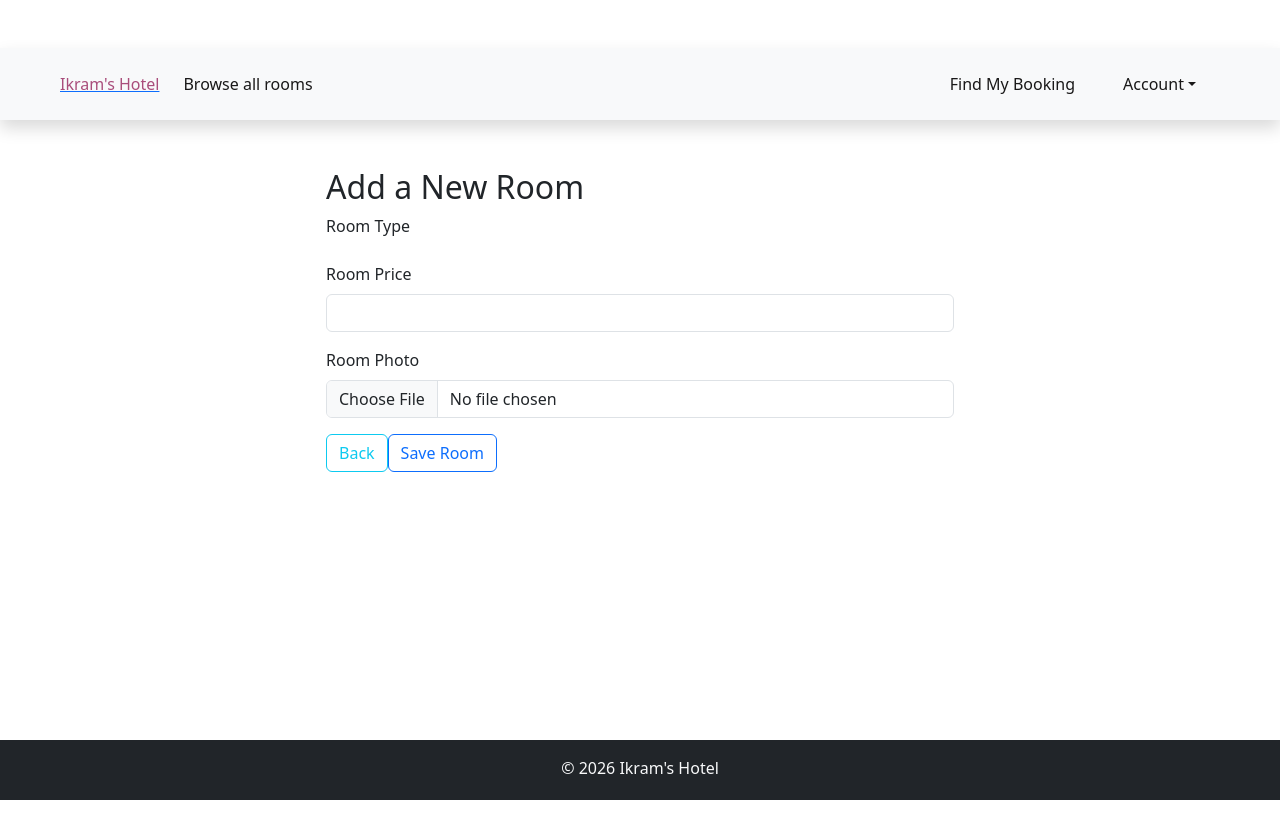
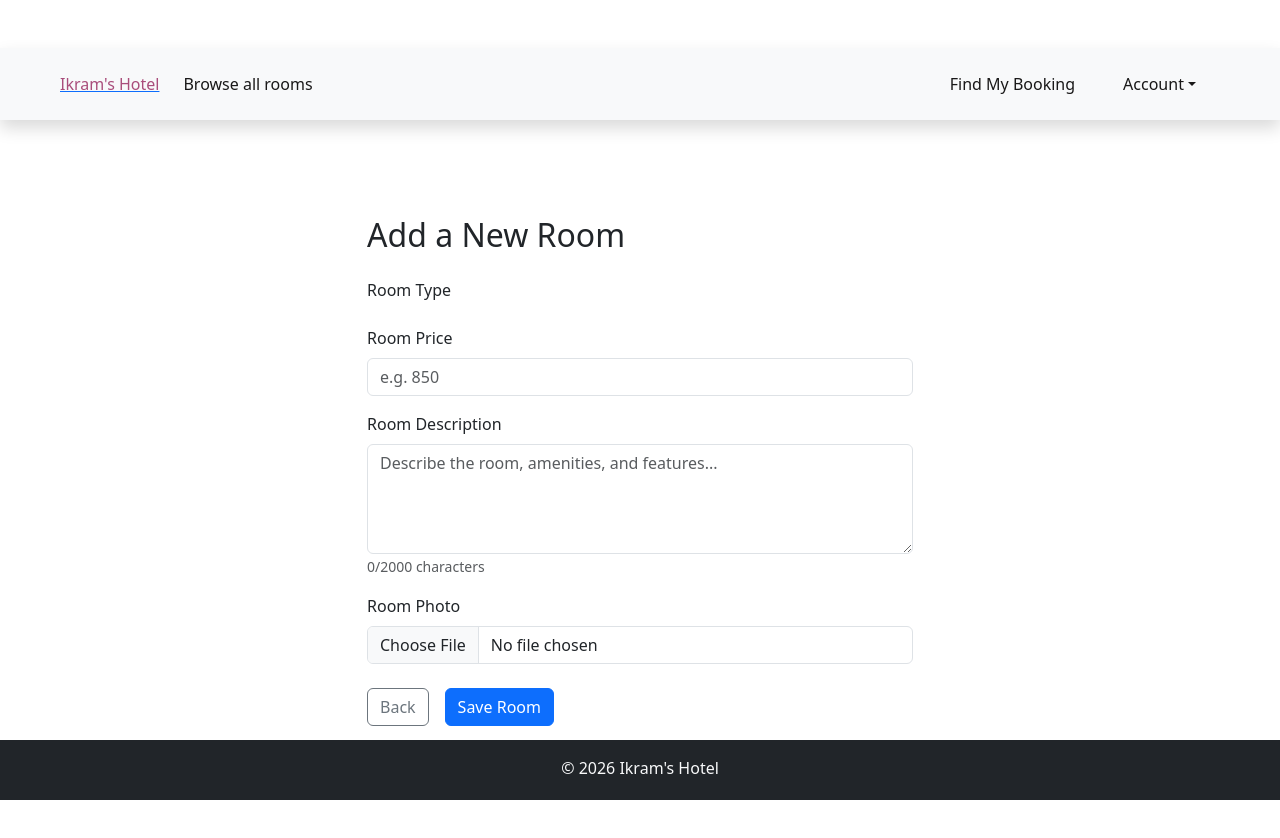
Before and after one commit to ikraammel/Hotel-Booking-Application, a React (Vite) app in the folder frontend/hotel-react/: page /add-room in a window 1280 px wide. Shown: the top 838 px of the page. Built offline with nearby package versions, Linux system fonts and the light colour scheme; no server answers.

Commit message:
Add room description field to room creation form

```diff
--- a/frontend/hotel-react/src/components/room/AddRoom.jsx
+++ b/frontend/hotel-react/src/components/room/AddRoom.jsx
@@ -1,119 +1,238 @@
-import React,{useState} from 'react'
-import { addRoom } from '../utils/ApiFunctions'
-import RoomTypeSelector from '../common/RoomTypeSelector'
-import { useParams,useNavigate } from 'react-router-dom';
 
+import React, { useState, useEffect } from "react";
+import { addRoom } from "../utils/ApiFunctions";
+import RoomTypeSelector from "../common/RoomTypeSelector";
+import { useNavigate } from "react-router-dom";
 
+const initialRoom = {
+  photo: null,
+  roomType: "",
+  roomPrice: "",
+  description: ""
+};
 
 const AddRoom = () => {
-    const[newRoom,setNewRoom] = useState({
-        photo : null,
-        roomType : "",
-        roomPrice : ""
-    })
-    const navigate = useNavigate()
-    const handleBack = () => navigate(-1)
+  const [newRoom, setNewRoom] = useState({ ...initialRoom });
+  const [imagePreview, setImagePreview] = useState("");
+  const [successMessage, setSuccessMessage] = useState("");
+  const [errorMessage, setErrorMessage] = useState("");
+  const [isSubmitting, setIsSubmitting] = useState(false);
 
-    const[imagePreview,setImagePreview] = useState("")
-    const[successMessage,setSuccessMessage] = useState("")
-    const[errorMessage,setErrorMessage] = useState("")
+  const navigate = useNavigate();
+  const handleBack = () => navigate(-1);
 
-    const{roomId} = useParams()
+  useEffect(() => {
+    return () => {
+      if (imagePreview) {
+        URL.revokeObjectURL(imagePreview);
+      }
+    };
+  }, [imagePreview]);
+
   const handleImageChange = (e) => {
-        const selectedImage = e.target.files[0]
-        setNewRoom({...newRoom, photo: selectedImage})
-        setImagePreview(URL.createObjectURL(selectedImage))
+    const selectedImage = e.target.files?.[0];
+
+    if (!selectedImage) return;
+
+    if (!selectedImage.type.startsWith("image/")) {
+      setErrorMessage("Please select a valid image.");
+      return;
     }
 
-    const handleRoomInputChange = (e) =>{
-        const name = e.target.name
-        let value = e.target.value
-        if(name == "roomPrice"){
-            if(!isNaN(value)){
-                value = parseInt(value);
-            } else{
-                value=""
-            }
-        }
-        setNewRoom({...newRoom,[name]: value})
+    setNewRoom((prev) => ({
+      ...prev,
+      photo: selectedImage
+    }));
+
+    setImagePreview(URL.createObjectURL(selectedImage));
+    setErrorMessage("");
+  };
+
+  const handleRoomInputChange = (e) => {
+    const { name, value } = e.target;
+
+    setNewRoom((prev) => ({
+      ...prev,
+      [name]: value
+    }));
+  };
+
+  const handleSubmit = async (e) => {
+    e.preventDefault();
+
+    setSuccessMessage("");
+    setErrorMessage("");
+
+    if (
+      !newRoom.roomType ||
+      !newRoom.roomPrice ||
+      !newRoom.description.trim()
+    ) {
+      setErrorMessage("Please fill in all required fields.");
+      return;
     }
 
-    const handleSubmit = async(e) => {
-        e.preventDefault()
-        try{
-            const success = await addRoom(newRoom.photo,newRoom.roomType,newRoom.roomPrice)
-            if (success !== undefined){
-                setSuccessMessage("A new room was added to the database")
-                setNewRoom({photo: null,roomType: "",roomPrice: ""})
-                setImagePreview("")
-                setErrorMessage("")
-            }else{
-                setErrorMessage("Error adding room")
+    if (Number(newRoom.roomPrice) <= 0) {
+      setErrorMessage("Room price must be greater than zero.");
+      return;
     }
-        } catch(error){
-            setErrorMessage(error.message)
+
+    setIsSubmitting(true);
+
+    try {
+      const success = await addRoom(
+        newRoom.photo,
+        newRoom.roomType,
+        newRoom.roomPrice,
+        newRoom.description
+      );
+
+      if (success) {
+        setSuccessMessage(
+          "A new room was successfully added to the database!"
+        );
+
+        setNewRoom({ ...initialRoom });
+        setImagePreview("");
+
+        const photoInput = document.getElementById("photo");
+        if (photoInput) photoInput.value = "";
+      } else {
+        setErrorMessage("Error adding room.");
       }
-        setTimeout(() => {
-            setSuccessMessage("")
-            setErrorMessage("")
-        },3000)
+    } catch (error) {
+      setErrorMessage(
+        error.response?.data?.message ||
+        error.message ||
+        "An unexpected error occurred."
+      );
+    } finally {
+      setIsSubmitting(false);
     }
+  };
+
   return (
-    <>
-    <section className="container,mt-5 mb-5">
-        <div className='row justify-content-center'>
-            <div className='col-md-8 col-lg-6'>
-                <h2 className='mt-5 mb-2'>Add  a New Room</h2>
+    <section className="container mt-5 mb-5">
+      <div className="row justify-content-center">
+        <div className="col-md-8 col-lg-6">
+          <h2 className="mt-5 mb-4">Add a New Room</h2>
+
           {successMessage && (
-                    <div className='alert alert-success fade show'>{successMessage}</div>
-                )}
-                {errorMessage && (
-                    <div className='alert alert-danger fade show'>{errorMessage}</div>
+            <div className="alert alert-success" role="alert">
+              {successMessage}
+            </div>
           )}
 
+          {errorMessage && (
+            <div className="alert alert-danger" role="alert">
+              {errorMessage}
+            </div>
+          )}
 
           <form onSubmit={handleSubmit}>
-                    <div className='mb-3 '>
-                    <label htmlFor="roomType" className='form-label'>Room Type</label>
-                    <div><RoomTypeSelector handleRoomInputChange={handleRoomInputChange} newRoom={newRoom}/></div>
+
+            <div className="mb-3">
+              <label htmlFor="roomType" className="form-label">
+                Room Type
+              </label>
+
+              <RoomTypeSelector
+                handleRoomInputChange={handleRoomInputChange}
+                newRoom={newRoom}
+              />
             </div>
 
-                    <div className='mb-3 '>
-                    <label htmlFor="roomPrice" className='form-label'>Room Price</label>
+            <div className="mb-3">
+              <label htmlFor="roomPrice" className="form-label">
+                Room Price
+              </label>
+
               <input
-                    className='form-control'
+                className="form-control"
                 required
-                    id='roomPrice'
-                    type='number'
-                    name='roomPrice'
+                min="0.01"
+                step="0.01"
+                id="roomPrice"
+                type="number"
+                name="roomPrice"
+                placeholder="e.g. 850"
                 value={newRoom.roomPrice}
-                    onChange={handleRoomInputChange}/>
+                onChange={handleRoomInputChange}
+              />
             </div>
 
-                    <div className='mb-3 '>
-                    <label htmlFor="photo" className='form-label'>Room Photo</label>
-                    <input id='photo' name='photo' type='file' className='form-control' onChange={handleImageChange}/>
+            <div className="mb-3">
+              <label htmlFor="description" className="form-label">
+                Room Description
+              </label>
+
+              <textarea
+                id="description"
+                name="description"
+                className="form-control"
+                rows={4}
+                maxLength={2000}
+                required
+                placeholder="Describe the room, amenities, and features..."
+                value={newRoom.description}
+                onChange={handleRoomInputChange}
+              />
+              <small className="text-muted">
+                {newRoom.description.length}/2000 characters
+              </small>
+            </div>
+
+            <div className="mb-3">
+              <label htmlFor="photo" className="form-label">
+                Room Photo
+              </label>
+
+              <input
+                id="photo"
+                name="photo"
+                type="file"
+                accept="image/jpeg,image/png,image/webp"
+                className="form-control"
+                onChange={handleImageChange}
+              />
+
               {imagePreview && (
-                        <img src={imagePreview}
+                <img
+                  src={imagePreview}
                   alt="Preview Room Photo"
-                         style={{maxWidth: "400px", maxHeight: "400px"}}
-                         className="mb-3"/>
+                  className="img-fluid rounded mt-3 mb-3"
+                  style={{
+                    maxWidth: "400px",
+                    maxHeight: "400px",
+                    objectFit: "cover"
+                  }}
+                />
               )}
             </div>
-                    <div className='d-grid d-md-flex mt-2'>
-                        <button type="button" className='btn btn-outline-info ml-5' onClick={handleBack}>
+
+            <div className="d-flex gap-3 mt-4">
+              <button
+                type="button"
+                className="btn btn-outline-secondary"
+                onClick={handleBack}
+              >
                 Back
               </button>
-                        <button type="submit" className='btn btn-outline-primary ml-5'>
-                            Save Room
+
+              <button
+                type="submit"
+                className="btn btn-primary"
+                disabled={isSubmitting}
+              >
+                {isSubmitting ? "Saving..." : "Save Room"}
               </button>
             </div>
+
           </form>
         </div>
       </div>
     </section>
-    </>
-  )
-}
+  );
+};
 
-export default AddRoom
+export default AddRoom;
--- a/frontend/hotel-react/src/components/utils/ApiFunctions.js
+++ b/frontend/hotel-react/src/components/utils/ApiFunctions.js
@@ -20,12 +20,14 @@ export const getHeader = () => {
 
 // to add a new room to the db
 
-export async function addRoom(photo, roomType, roomPrice) {
+
+export async function addRoom(photo, roomType, roomPrice, description) {
   const formData = new FormData();
 
   formData.append("photo", photo);
   formData.append("roomType", roomType);
   formData.append("roomPrice", roomPrice);
+  formData.append("description", description);
 
   const token = localStorage.getItem("token");
 
@@ -43,6 +45,7 @@ export async function addRoom(photo, roomType, roomPrice) {
 
   return response.status === 201;
 }
+
 
 
 // To get all room types from the db
@@ -85,6 +88,7 @@ export async function updateRoom(roomId, roomData) {
 
     formData.append("roomType", roomData.roomType);
     formData.append("roomPrice", roomData.roomPrice);
+    formData.append("description", roomData.description);
 
     if (roomData.photo instanceof File) {
       formData.append("photo", roomData.photo);
```
Lines whose indentation alone changed are shown as unchanged.
